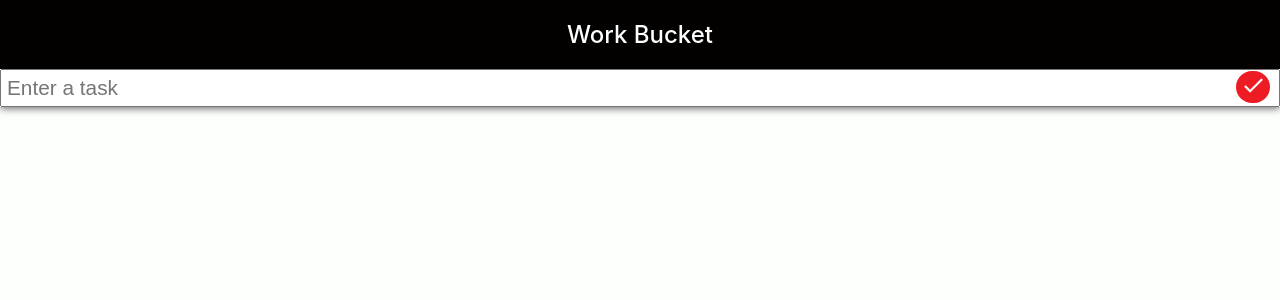
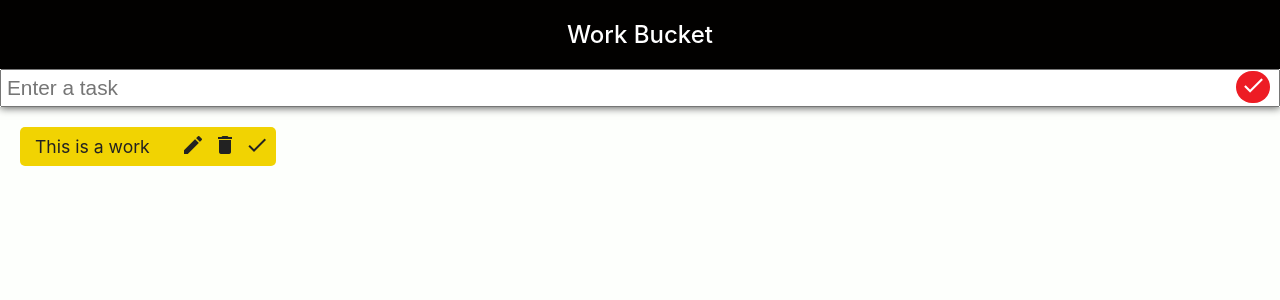
Before and after one commit to ishantchauhan710/WorkBucket, a React (Create React App) app: page / in a window 1280 px wide. Shown: the top 300 px of the page. Built offline with nearby package versions, Linux system fonts and the light colour scheme; the HTML template or start-up script is replaced by a standard one.

Commit message:
Work Component Designed

```diff
--- a/src/App.css
+++ b/src/App.css
@@ -21,10 +21,6 @@ body {
   font-weight: 500;
   z-index: 1;
 }
-
-.work-form {
-}
-
 
 .input-work-title {
   width: 100%;
@@ -53,3 +49,34 @@ body {
 .btn-create-work i {
   font-size: 1.6rem;
 }
+
+.work-item {
+  width: 20%;
+  background-color: #F1D302;
+  display: flex;
+  align-items: center;
+  border-radius: 5px;
+  margin: 20px;
+  padding: 5px;
+  color: #222222;
+}
+
+.work-title {
+  display: block;
+  flex: 1;
+  font-weight: 400;
+  font-size: 1.1rem;
+  padding-left: 10px;
+}
+
+.btn-work-action {
+  background-color: rgba(0,0,0,0);
+  border: none;
+  outline: none;
+  width: 2rem;
+  color: #222222;
+}
+
+.btn-work-action:hover {
+  color: #444444;
+}
--- a/src/App.tsx
+++ b/src/App.tsx
@@ -1,5 +1,6 @@
 import React, { useState } from 'react';
 import './App.css';
+import WorkComponent from './components/WorkComponent';
 import WorkFormComponent from './components/WorkFormComponent';
 import { Work } from './models/Work';
 
@@ -22,6 +23,7 @@ const App: React.FC = () => {
         <div className='header'>Work Bucket</div>
         <WorkFormComponent work={work} setWork={setWork} createWork={createWork}/>
       </div>
+       <WorkComponent />
     </div>
   );
 }
--- /dev/null
+++ b/src/components/WorkComponent.tsx
@@ -0,0 +1,14 @@
+import React from 'react'
+
+const WorkComponent = () => {
+  return (
+    <div className='work-item'>
+        <span className='work-title'>This is a work</span>
+        <button className='btn-work-action'><i className='material-icons'>edit</i></button>
+        <button className='btn-work-action'><i className='material-icons'>delete</i></button>
+        <button className='btn-work-action'><i className='material-icons'>check</i></button>
+    </div>
+  )
+}
+
+export default WorkComponent
```
